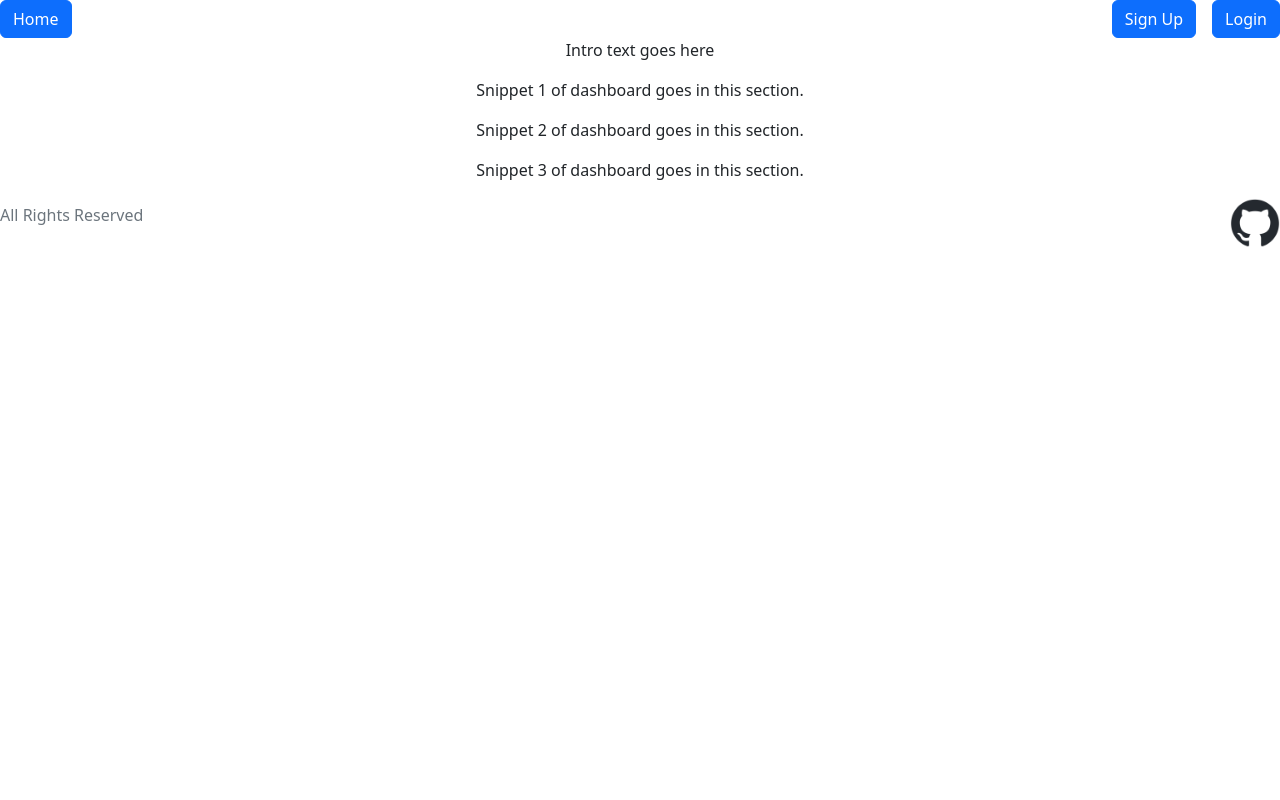
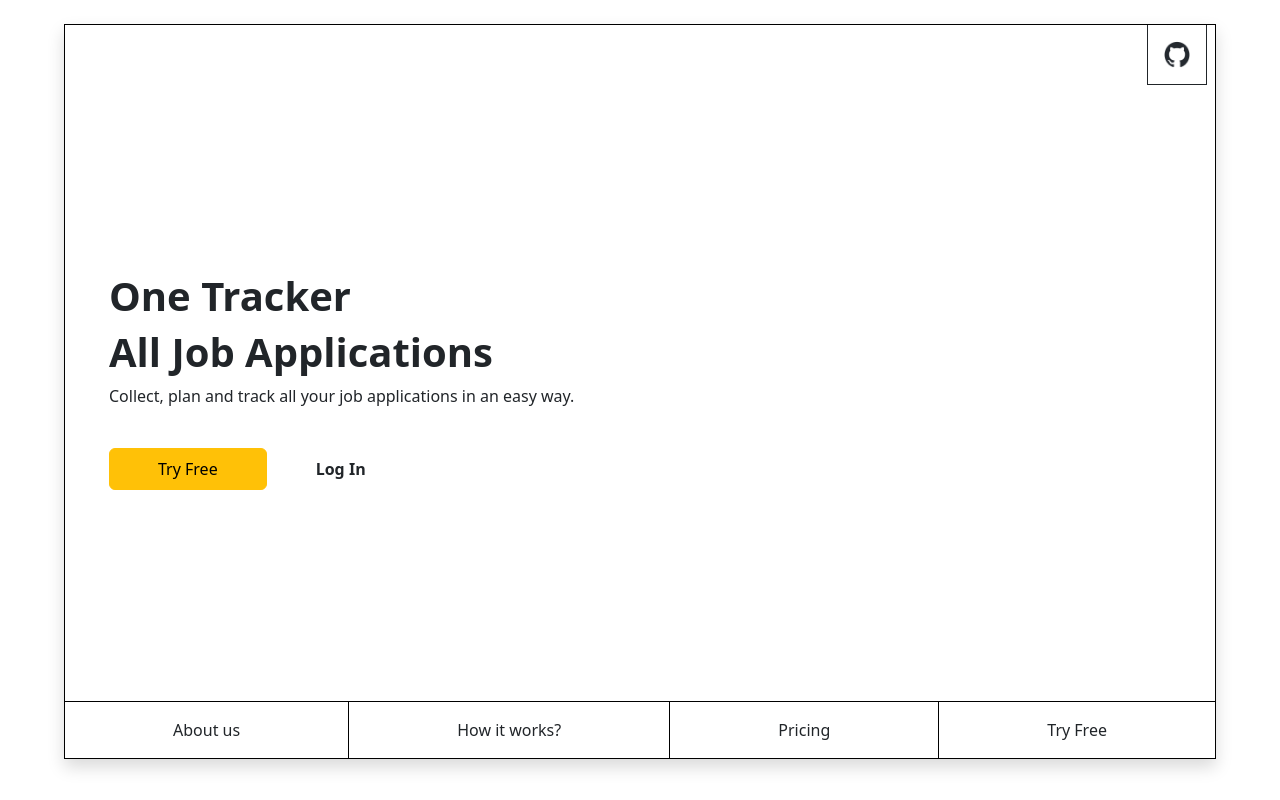
Before and after one commit to parrr-geng/job-application-tracker-frontend, a React (Create React App) app: page / in a window 1280 px wide. Built offline with nearby package versions, Linux system fonts and the light colour scheme; no server answers.

Commit message:
styled landing page, signup and login pages

```diff
--- a/src/App.css
+++ b/src/App.css
@@ -1,3 +1,5 @@
 .App {
+
   text-align: center;
+
 }
--- a/src/components/Footer.jsx
+++ /dev/null
@@ -1,17 +0,0 @@
-import githubLogo from "../assets/githubLogo.png";
-import {Stack} from "react-bootstrap";
-
-function Footer(){
-    return(
-        <Stack direction="horizontal" className="text-secondary">
-            <div>
-                <p>All Rights Reserved</p>
-            </div>
-            <div className="ms-auto">
-                <img src={githubLogo} style={{ width: 50, height: 50}} alt="github logo" />
-            </div>
-        </Stack>
-    )
-}
-
-export default Footer
--- a/src/components/Navbar.jsx
+++ b/src/components/Navbar.jsx
@@ -3,6 +3,7 @@ import { AuthContext } from "../context/auth.context";
 
 import { Link } from "react-router-dom";
 import { Button, Stack } from "react-bootstrap";
+
 
 function Navbar() {
   // Subscribe to the AuthContext to gain access to
@@ -13,7 +14,7 @@ function Navbar() {
     <nav>
       <Stack direction="horizontal" gap={3}>
         <Link to="/">
-          <Button> Home </Button>
+          <Button variant="outline-dark"> Home </Button>
         </Link>
 
         {isLoggedIn && (
@@ -34,12 +35,12 @@ function Navbar() {
 
         {!isLoggedIn && (
           <>
-            <Link to="/signup" className="ms-auto">
-              <Button> Sign Up </Button>{" "}
+            <Link to="/login" className="ms-auto">
+              <Button variant="outline-dark"> Login </Button>{" "}
             </Link>
 
-            <Link to="/login">
-              <Button> Login </Button>{" "}
+            <Link to="/signup">
+              <Button variant="success"> Try Free </Button>{" "}
             </Link>
           </>
         )}
--- /dev/null
+++ b/src/pages/LandingPage.css
@@ -0,0 +1,25 @@
+.LandingPage {
+    margin: 3vh 8vh;
+    border: solid 1px black;
+}
+
+.header {
+    text-align: left;
+    padding: 4vh;
+    height: 65vh;
+    align-items: center;
+}
+
+.grid-container {
+    display: grid;
+    border-top: solid 1px black;
+    grid-template-columns: auto auto auto auto;
+}
+
+.grid-item {
+    border-right: solid 1px black;
+}
+
+.Link:hover {
+    background-color: RGB(255, 193, 7);
+}
--- a/src/pages/LandingPage.jsx
+++ b/src/pages/LandingPage.jsx
@@ -1,23 +1,52 @@
-import Navbar from "../components/Navbar";
-import Footer from "../components/Footer";
+import "./LandingPage.css";
+import githubLogo from "../assets/githubLogo.png";
+import { Link } from "react-router-dom";
+import { Button } from "react-bootstrap";
 
 function LandingPage(){
     return (
-        <div className="LandingPage">
-            <Navbar />
-            <div>
-                <p>Intro text goes here</p>
+        <div className="LandingPage shadow">
+
+            <div className="d-flex flex-row-reverse">
+                <img className="border border-top-0 border-dark p-3 me-2" src={githubLogo} style={{ width: 60, height: 60}} alt="github logo" />
             </div>
-            <div>
-                <p>Snippet 1 of dashboard goes in this section.</p>
-            </div>
-            <div>
-                <p>Snippet 2 of dashboard goes in this section.</p>
-            </div>
-            <div>
-                <p>Snippet 3 of dashboard goes in this section.</p>
-            </div>
-            <Footer />
+
+            <section className="header row my-5">
+                <div className="col-sm-8 ps-4 ">
+                    <h2 className="fs-1 fw-bold">One Tracker</h2>
+                    <h2 className="fs-1 fw-bold">All Job Applications</h2>
+                    <p>Collect, plan and track all your job applications in an easy way.</p>
+
+                    <Link to="/signup">
+                        <Button className="my-4 px-5 py-2" variant="warning"> Try Free </Button>
+                    </Link>
+                    <Link to="/login">
+                        <Button className="px-5 py-2 fw-bold" variant="white"> Log In </Button>
+                    </Link>
+
+                </div>
+                <div className="col-sm-4">
+                    <img src="" alt=""/>
+                </div>
+            </section>
+
+            <footer className="grid-container">
+                <div className="grid-item p-3 Link ">
+                    <Link className="text-decoration-none text-dark">About us</Link>
+                </div>
+                <div className="grid-item p-3 Link ">
+                    <Link className="text-decoration-none text-dark">How it works?</Link>
+                </div>
+                <div className="grid-item p-3 Link ">
+                    <Link className="text-decoration-none text-dark">Pricing</Link>
+                </div>
+                <div className="p-3 Link ">
+                    <Link className="text-decoration-none text-dark">Try Free</Link>
+                </div>
+            </footer>
+
+
+
         </div>
     )
 }
--- /dev/null
+++ b/src/pages/LoginPage.css
@@ -0,0 +1,19 @@
+.LoginPage {
+    margin: 3vh 8vh;
+    border: solid 1px black;
+}
+
+.LoginPage .header {
+    text-align: left;
+    height: 89vh;
+    display: flex;
+    flex-direction: column;
+    justify-content: center;
+    align-items: center;
+}
+
+.LoginPage .form {
+    display: flex;
+    flex-direction: column;
+    width: 30vh;
+}
--- a/src/pages/LoginPage.jsx
+++ b/src/pages/LoginPage.jsx
@@ -1,3 +1,5 @@
+import "./LoginPage.css";
+import { Button } from "react-bootstrap";
 import { useState, useContext } from "react";
 import { Link, useNavigate } from "react-router-dom";
 import { AuthContext } from "../context/auth.context";
@@ -33,25 +35,26 @@ function LoginPage() {
   };
 
   return (
-    <div className="LoginPage">
-      <h1>Log in</h1>
+    <div className="LoginPage shadow">
+      <div className="header">
+          <h2 className="fw-bold">Log in</h2>
 
-      <form onSubmit={handleLoginSubmit}>
-        <label>Email:</label>
+          <form onSubmit={handleLoginSubmit} className="form">
+            <label><small>Email</small></label>
             <input type="email" name="email" value={email} onChange={handleEmail} />
-        <br />
 
-        <label>Password:</label>
+            <label><small>Password</small></label>
             <input type="password" name="password" value={password} onChange={handlePassword} />
             <br />
 
-        <button type="submit">Login</button>
+            <Button variant="warning" type="submit">Login</Button>
           </form>
 
           {errorMessage && <p className="error-message">{errorMessage}</p>}
 
-      <p>Don't have an account yet?</p>
+          <small className="text-secondary mt-4">Don't have an account yet?</small>
           <Link to={"/signup"}> Sign Up </Link>
+      </div>
     </div>
   );
 }
--- /dev/null
+++ b/src/pages/SignupPage.css
@@ -0,0 +1,19 @@
+.SignupPage {
+    margin: 3vh 8vh;
+    border: solid 1px black;
+}
+
+.SignupPage .header {
+    text-align: left;
+    height: 89vh;
+    display: flex;
+    flex-direction: column;
+    justify-content: center;
+    align-items: center;
+}
+
+.SignupPage .form {
+    display: flex;
+    flex-direction: column;
+    width: 30vh;
+}
--- a/src/pages/SignupPage.jsx
+++ b/src/pages/SignupPage.jsx
@@ -1,6 +1,8 @@
+import "./SignupPage.css";
 import { useState } from "react";
 import { Link, useNavigate } from "react-router-dom";
 import authService from "../services/auth.service";
+import { Button } from "react-bootstrap";
 
 function SignupPage() {
   const [email, setEmail] = useState("");
@@ -31,29 +33,31 @@ function SignupPage() {
   };
 
   return (
-    <div className="SignupPage">
-      <h1>Sign Up</h1>
+    <div className="SignupPage shadow">
+      <div className="header">
+        <h2 className="fw-bold">Sign Up</h2>
 
-      <form onSubmit={handleSignupSubmit}>
-        <label>Email:</label>
-        <input type="email" name="email" value={email} onChange={handleEmail} />
-        <br />
+        <form onSubmit={handleSignupSubmit} className="form">
 
-        <label>Password:</label>
-        <input type="password" name="password" value={password} onChange={handlePassword} />
-        <br />
+          <label><small>Name</small></label>
+          <input type="text" name="name" value={name} onChange={handleName} />
 
-        <label>Name:</label>
-        <input type="text" name="name" value={name} onChange={handleName} />
-        <br />
+          <label><small>Email</small></label>
+          <input type="email" name="email" value={email} onChange={handleEmail} />
 
-        <button type="submit">Sign Up</button>
-      </form>
+          <label><small>Password</small></label>
+          <input type="password" name="password" value={password} onChange={handlePassword} />
+          <br />
 
-      {errorMessage && <p className="error-message">{errorMessage}</p>}
+          <Button variant="warning" type="submit">Continue</Button>
+        </form>
 
-      <p>Already have account?</p>
-      <Link to={"/login"}>Login</Link>
+        {errorMessage && <p className="error-message">{errorMessage}</p>}
+
+        <small className="text-secondary mt-4">Already have account?</small>
+        <Link to={"/login"}>Login</Link>
+      </div>
+
     </div>
   );
 }
```
Lines whose indentation alone changed are shown as unchanged.
